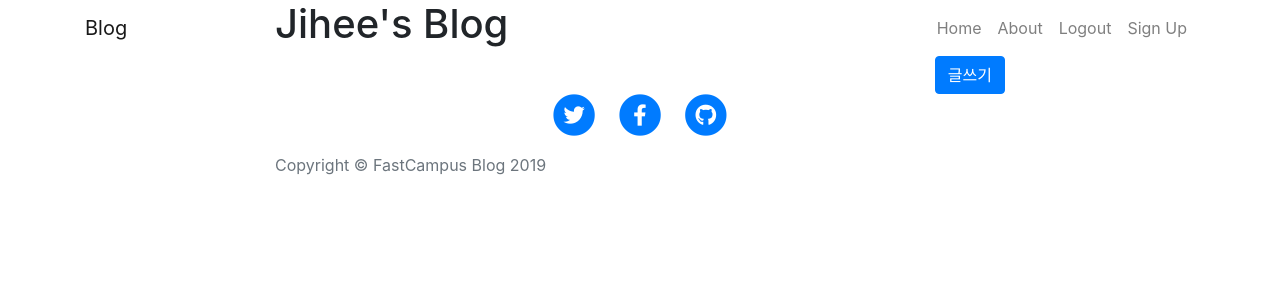
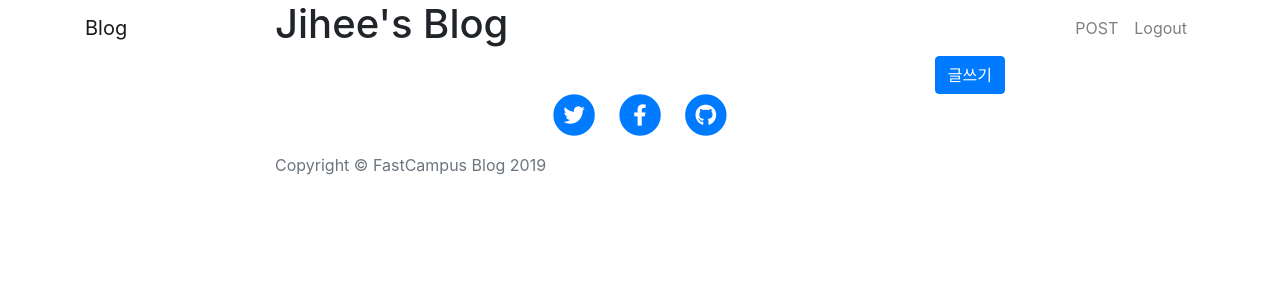
Before and after one commit to thisisziihee/djangoBlog, a Django app: template templates/post_list.html in a window 1280 px wide. Shown: the top 300 px of the page. Run offline with Django 3.2, Linux system fonts and the light colour scheme; the template is opened without the code that fills it, so the values that code supplies are empty; the visitor is signed in with stand-in values (Sample User, id 1); parts of the project's set-up code (start-up, migrations or seed data) failed here and were passed over; some libraries are stand-ins or nearby versions.

Commit message:
main page

```diff
--- a/templates/base_.html
+++ b/templates/base_.html
@@ -55,20 +55,15 @@
           <div class="collapse navbar-collapse" id="navbarResponsive">
             <ul class="navbar-nav ml-auto">
               <li class="nav-item">
-                <a class="nav-link" href="{% url 'posts_list' %}">Home</a>
-              </li>
-              <li class="nav-item">
-                <a class="nav-link" href="about.html">About</a>
+                <a class="nav-link" href="{% url 'posts_list' %}">POST</a>
               </li>
               <li class="nav-item">
                 {% if not request.user.is_authenticated %}
                 <a class="nav-link" href="{% url 'login' %}">Login</a>
+                <a class="nav-link" href="{% url 'register' %}">Sign Up</a>
                 {% else %}
                 <a class="nav-link" href="{% url 'logout' %}">Logout</a>
                 {% endif %}
-              </li>
-              <li class="nav-item">
-                <a class="nav-link" href="{% url 'register' %}">Sign Up</a>
               </li>
             </ul>
           </div>
--- /dev/null
+++ b/templates/registration/index.html
@@ -0,0 +1 @@
+{% extends 'base_.html' %}
```
